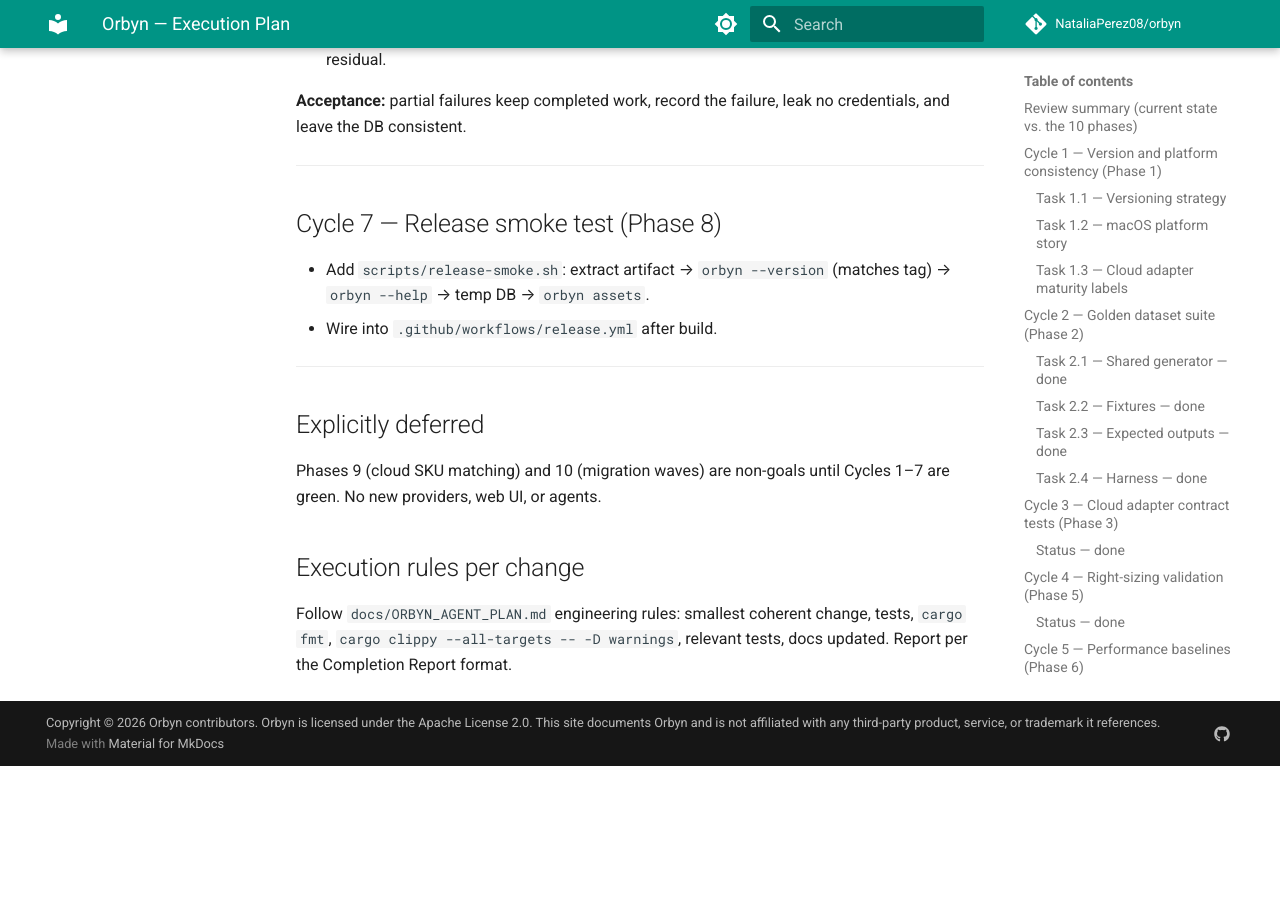
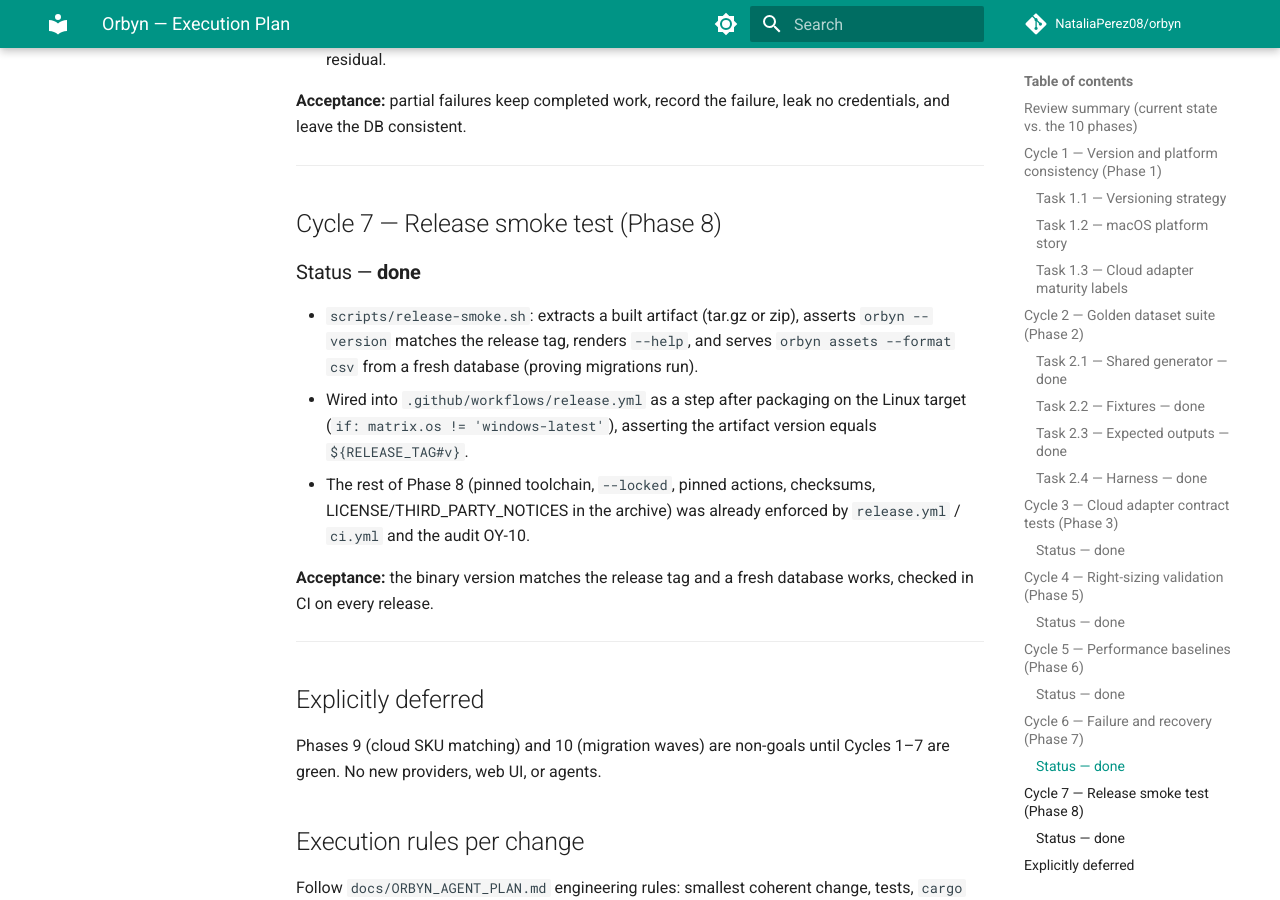
Before and after one commit to NataliaPerez08/orbyn, an MkDocs documentation site: the page built from docs/EXECUTION_PLAN.md, in a window 1280 px wide and 900 px high, scrolled down 5118 px. Built offline with MkDocs 1.6.1 and Material for MkDocs 9.7.7, drawn with Linux system fonts in a browser that asks for light colours; comment, search, counter and statistics services are not loaded; before the commit the page ends 5884 px from its top, so only the background shows below that.

Commit message:
ci: add release smoke test (version, help, fresh-db assets) to the release workflow

```diff
--- a/docs/EXECUTION_PLAN.md
+++ b/docs/EXECUTION_PLAN.md
@@ -178,9 +178,19 @@
 
 ## Cycle 7 — Release smoke test (Phase 8)
 
-- Add `scripts/release-smoke.sh`: extract artifact → `orbyn --version` (matches
-  tag) → `orbyn --help` → temp DB → `orbyn assets`.
-- Wire into `.github/workflows/release.yml` after build.
+### Status — **done**
+- `scripts/release-smoke.sh`: extracts a built artifact (tar.gz or zip), asserts
+  `orbyn --version` matches the release tag, renders `--help`, and serves
+  `orbyn assets --format csv` from a fresh database (proving migrations run).
+- Wired into `.github/workflows/release.yml` as a step after packaging on the
+  Linux target (`if: matrix.os != 'windows-latest'`), asserting the artifact
+  version equals `${RELEASE_TAG#v}`.
+- The rest of Phase 8 (pinned toolchain, `--locked`, pinned actions, checksums,
+  LICENSE/THIRD_PARTY_NOTICES in the archive) was already enforced by
+  `release.yml` / `ci.yml` and the audit OY-10.
+
+**Acceptance:** the binary version matches the release tag and a fresh database
+works, checked in CI on every release.
 
 ---
 
```
Also changed, not shown: 2 other files.
